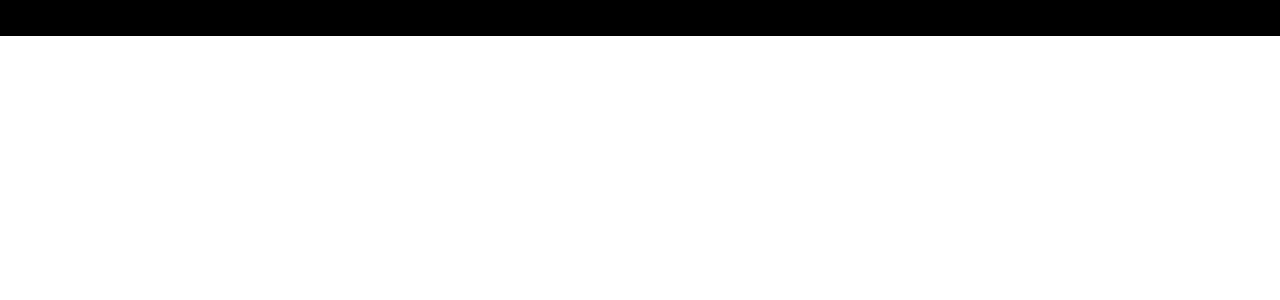
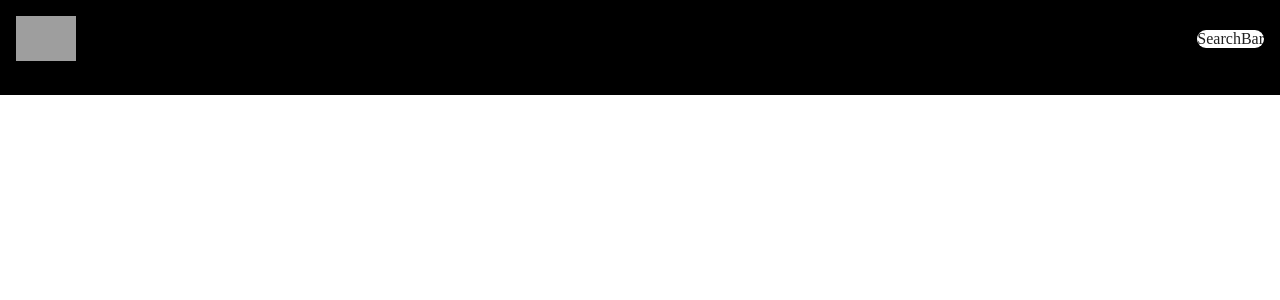
Before and after one commit to MatiasGonzalez1/youtube-clon, a React (Create React App) app: page / in a window 1280 px wide. Shown: the top 300 px of the page. Built offline with nearby package versions, Linux system fonts and the light colour scheme; grey boxes are pictures that could not be loaded.

Commit message:
feat: add first navbar

```diff
--- a/src/App.js
+++ b/src/App.js
@@ -1,6 +1,6 @@
 import {BrowserRouter, Route, Routes} from 'react-router-dom';
 import { Box } from '@mui/material';
-import { Navbar, Feed, VideoDetail, SearchFeed, ChannelDetail } from './components';
+import { Navbar, Feed, VideoDetail, SearchFeed, ChannelDetail} from './components';
 const App = () => (
 
 <BrowserRouter>
--- a/src/components/Navbar.jsx
+++ b/src/components/Navbar.jsx
@@ -1,9 +1,22 @@
-import React from 'react'
+import {Stack} from '@mui/material';
+import { Link } from 'react-router-dom';
 
-const Navbar = () => {
-  return (
-    <div>Navbar</div>
-  )
-}
+import {logo} from '../utils/constants';
+
+import SearchBar from './SearchBar';
+const Navbar = () => (
+
+    <Stack
+    direction='row'
+    alignItems='center'
+    p={2}
+    sx={{position: 'sticky', background: '#000', top: 0, justifyContent:'space-between'}}>
+      <Link to='/' style={{display: 'flex', alignItems: 'center'}}>
+        <img src={logo} alt='logo' height={45}/>
+      </Link>
+      <SearchBar/>
+    </Stack>
+
+)
 
 export default Navbar
--- /dev/null
+++ b/src/components/SearchBar.jsx
@@ -0,0 +1,19 @@
+import {useState} from 'react';
+import { useNavigate } from 'react-router-dom';
+import {Paper, IconButton} from '@mui/material';
+import {SearchIcon} from '@mui/icons-material';
+
+const SearchBar = () => {
+  return (
+    <Paper
+    component='form'
+    onSubmit={()=>{
+    }}
+    sx={{
+      borderRadius: 20,
+    }}
+    >SearchBar</Paper>
+  )
+}
+
+export default SearchBar
--- a/src/components/index.js
+++ b/src/components/index.js
@@ -3,3 +3,4 @@
 export {default as Feed} from './Feed';
 export {default as SearchFeed} from './SearchFeed';
 export {default as VideoDetail} from './VideoDetail';
+export {default as SearchBar} from './SearchBar';
--- a/src/index.css
+++ b/src/index.css
@@ -50,7 +50,7 @@
   text-transform: capitalize;
   display: flex;
   align-items: center;
-  justify-content: start;
+  justify-content: flex-start;
   cursor:pointer;
   background: transparent;
   outline: none;
--- a/src/index.js
+++ b/src/index.js
@@ -1,8 +1,7 @@
 import React from 'react';
 import ReactDOM from 'react-dom/client';
-
+import './index.css';
 import App from './App';
-import './index.css';
 
 const root = ReactDOM.createRoot(document.getElementById('root'));
 
--- /dev/null
+++ b/src/utils/constants.js
@@ -0,0 +1,42 @@
+import MusicNoteIcon from '@mui/icons-material/MusicNote';
+import HomeIcon from '@mui/icons-material/Home';
+import CodeIcon from '@mui/icons-material/Code';
+import OndemandVideoIcon from '@mui/icons-material/OndemandVideo';
+import SportsEsportsIcon from '@mui/icons-material/SportsEsports';
+import LiveTvIcon from '@mui/icons-material/LiveTv';
+import SchoolIcon from '@mui/icons-material/School';
+import FaceRetouchingNaturalIcon from '@mui/icons-material/FaceRetouchingNatural';
+import CheckroomIcon from '@mui/icons-material/Checkroom';
+import GraphicEqIcon from '@mui/icons-material/GraphicEq';
+import TheaterComedyIcon from '@mui/icons-material/TheaterComedy';
+import FitnessCenterIcon from '@mui/icons-material/FitnessCenter';
+import DeveloperModeIcon from '@mui/icons-material/DeveloperMode';
+
+export const logo = 'https://i.ibb.co/s9Qys2j/logo.png';
+
+export const categories = [
+  { name: 'New', icon: <HomeIcon />, },
+  { name: 'JS Mastery', icon: <CodeIcon />, },
+  { name: 'Coding', icon: <CodeIcon />, },
+  { name: 'ReactJS', icon: <CodeIcon />, },
+  { name: 'NextJS', icon: <CodeIcon />, },
+  { name: 'Music', icon: <MusicNoteIcon /> },
+  { name: 'Education', icon: <SchoolIcon />, },
+  { name: 'Podcast', icon: <GraphicEqIcon />, },
+  { name: 'Movie', icon: <OndemandVideoIcon />, },
+  { name: 'Gaming', icon: <SportsEsportsIcon />, },
+  { name: 'Live', icon: <LiveTvIcon />, },
+  { name: 'Sport', icon: <FitnessCenterIcon />, },
+  { name: 'Fashion', icon: <CheckroomIcon />, },
+  { name: 'Beauty', icon: <FaceRetouchingNaturalIcon />, },
+  { name: 'Comedy', icon: <TheaterComedyIcon />, },
+  { name: 'Gym', icon: <FitnessCenterIcon />, },
+  { name: 'Crypto', icon: <DeveloperModeIcon />, },
+];
+
+export const demoThumbnailUrl = 'https://i.ibb.co/G2L2Gwp/API-Course.png';
+export const demoChannelUrl = '/channel/UCmXmlB4-HJytD7wek0Uo97A';
+export const demoVideoUrl = '/video/GDa8kZLNhJ4';
+export const demoChannelTitle = 'JavaScript Mastery';
+export const demoVideoTitle = 'Build and Deploy 5 JavaScript & React API Projects in 10 Hours - Full Course | RapidAPI';
+export const demoProfilePicture = 'http://dergipark.org.tr/assets/app/images/buddy_sample.png'
```
Also changed, not shown: public/logo192.png (deleted), public/logo512.png (deleted).
